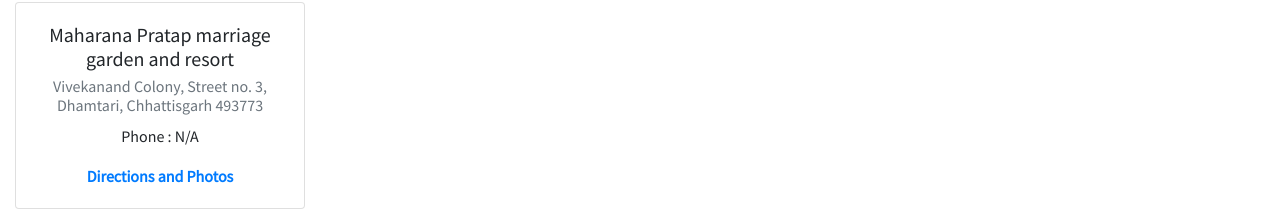
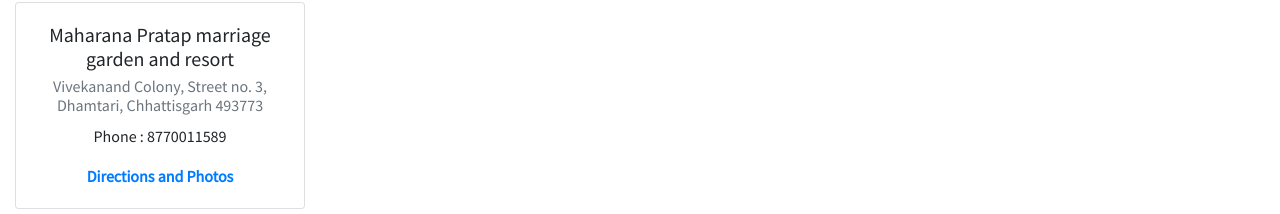
Before and after one commit to manav-kothari/My-Dhamtari, a React (Create React App) app: page /contact/hotel in a window 1280 px wide. Shown: the part 160-374 px from the top of the page. Built offline with nearby package versions, Linux system fonts and the light colour scheme.

Commit message:
updated data

```diff
--- a/src/screens/ContactScreen/HotelScreen.js
+++ b/src/screens/ContactScreen/HotelScreen.js
@@ -17,7 +17,7 @@ const FlowerScreen = () => {
               <Card.Subtitle className="mb-2 text-muted">
                 Vivekanand Colony, Street no. 3, Dhamtari, Chhattisgarh 493773
               </Card.Subtitle>
-              <Card.Text>Phone : N/A</Card.Text>
+              <Card.Text>Phone : 8770011589</Card.Text>
 
               <Card.Link href="https://goo.gl/maps/MWCKLr1KN7UnTzteA">
                 <strong>Directions and Photos</strong>
```
